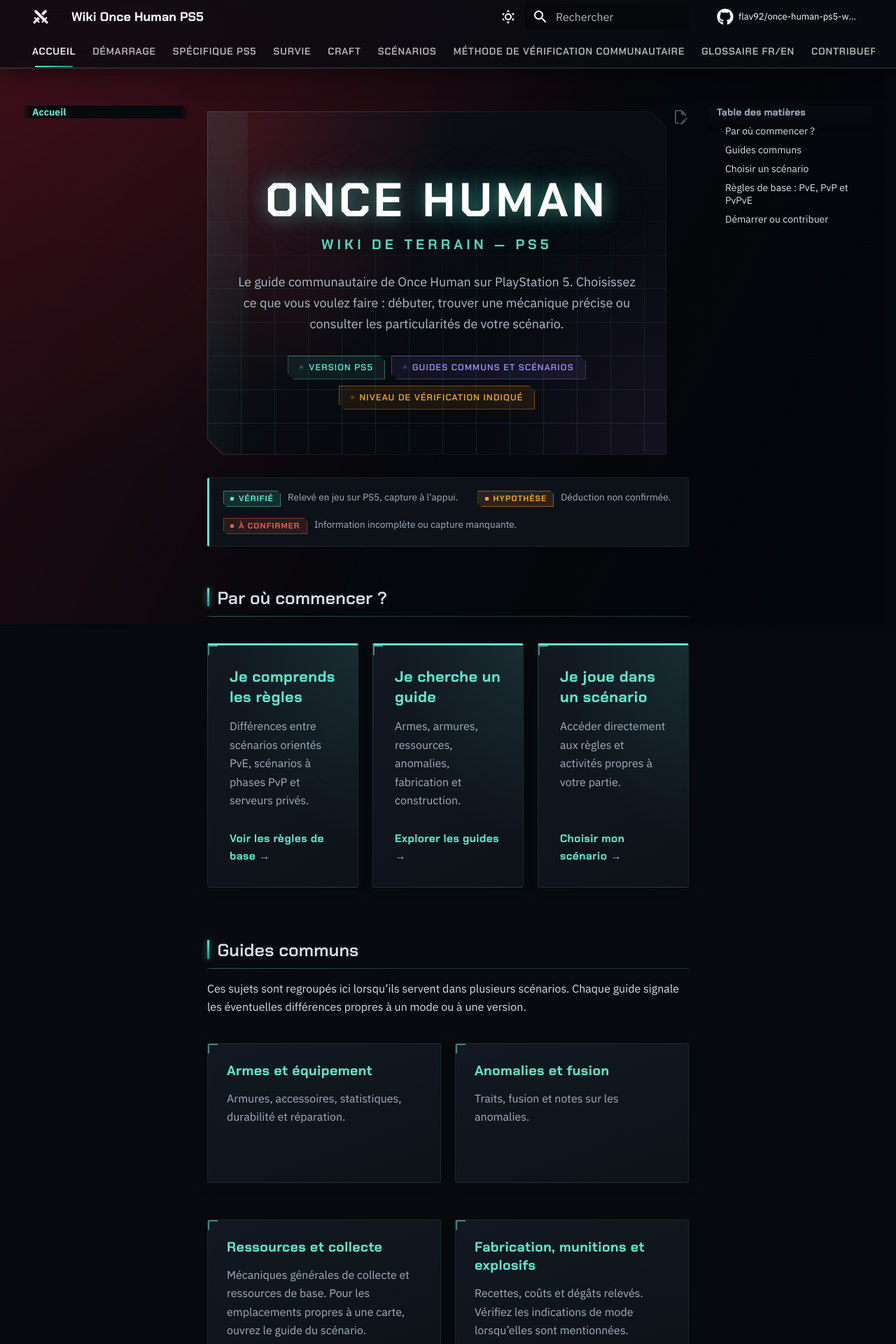
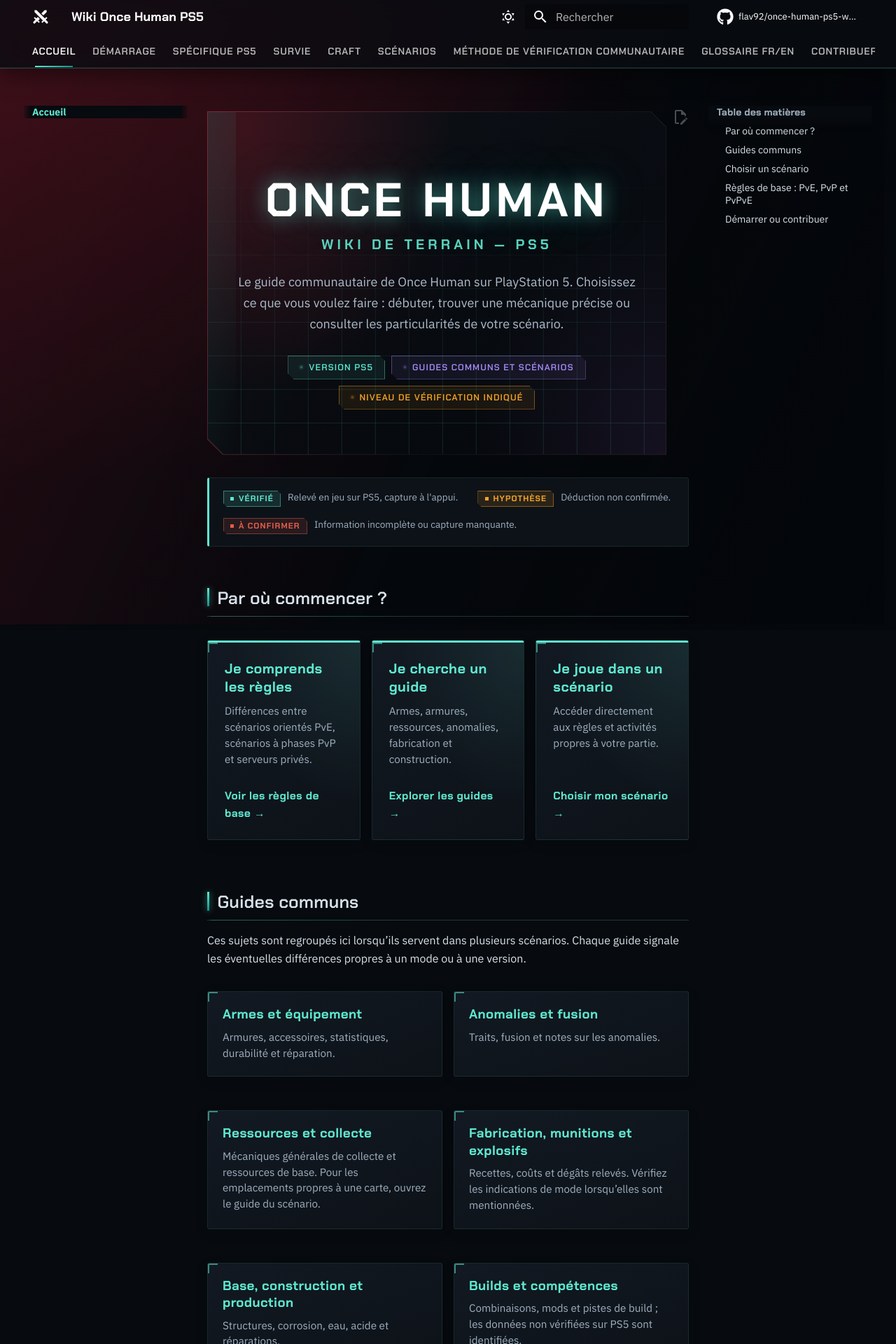
Before and after one commit to flav92/once-human-ps5-wiki, an MkDocs documentation site: the page built from docs/index.md, in a window 1280 px wide. Shown: the top 1920 px of the page at 70% size. Built offline with MkDocs 1.6.1 and Material for MkDocs 9.7.7, drawn with Linux system fonts in a browser that asks for light colours; comment, search, counter and statistics services are not loaded.

Commit message:
Make navigation cards more compact and responsive

```diff
--- a/docs/stylesheets/extra.css
+++ b/docs/stylesheets/extra.css
@@ -1222,3 +1222,60 @@
     transform: scale(1.015);
   }
 }
+
+
+/* 23. Cartes plus compactes et grille responsive cohérente */
+.md-typeset .oh-grid {
+  grid-template-columns: repeat(auto-fit, minmax(min(100%, 15rem), 1fr));
+  align-items: stretch;
+  gap: 0.8rem;
+  margin-top: 0.9rem;
+  margin-bottom: 2rem;
+}
+.md-typeset .oh-grid:not(.oh-home-actions) .oh-card {
+  min-height: 0;
+  padding: 1rem 1.05rem 1.1rem;
+}
+.md-typeset .oh-card .oh-card-title {
+  font-size: 0.94rem;
+  line-height: 1.3;
+  margin-bottom: 0.4rem;
+}
+.md-typeset .oh-card .oh-card-desc {
+  font-size: 0.76rem;
+  line-height: 1.5;
+}
+.md-typeset .oh-card .oh-badge {
+  font-size: 0.62rem;
+  margin-bottom: 0.5rem;
+}
+.md-typeset .oh-home-actions .oh-card {
+  min-height: 10rem;
+  padding: 1.2rem;
+}
+.md-typeset .oh-home-actions .oh-card .oh-card-title {
+  font-size: 1rem;
+  margin-bottom: 0.5rem;
+}
+.md-typeset .oh-home-actions .oh-card .oh-card-desc {
+  font-size: 0.76rem;
+  line-height: 1.5;
+}
+@media (min-width: 761px) {
+  .md-typeset .oh-home-actions {
+    grid-template-columns: repeat(3, minmax(0, 1fr));
+  }
+}
+@media (max-width: 760px) {
+  .md-typeset .oh-grid {
+    grid-template-columns: repeat(auto-fit, minmax(min(100%, 14rem), 1fr));
+    gap: 0.65rem;
+  }
+  .md-typeset .oh-home-actions {
+    grid-template-columns: 1fr;
+  }
+  .md-typeset .oh-home-actions .oh-card {
+    min-height: 0;
+    padding: 1rem;
+  }
+}
```
